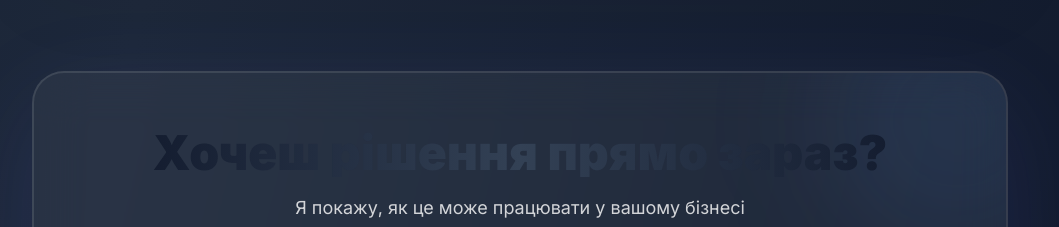
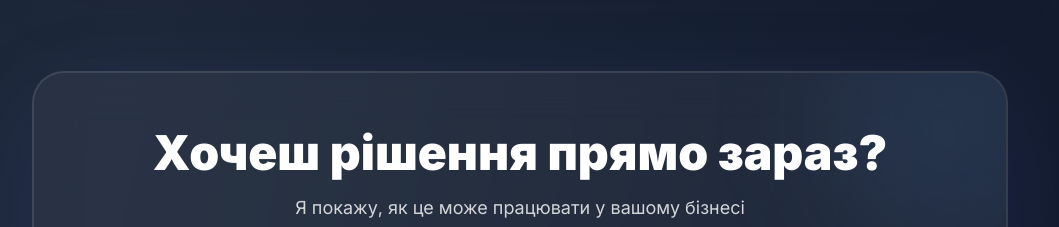
Before and after one commit to LexBiz/moj-sajt, a Next.js app: page / in a window 1280 px wide. Shown: the part 4160-4387 px from the top of the page, without its empty margins (120-1179 px from the left). Built offline with nearby package versions, Linux system fonts and the light colour scheme; no server answers.

Commit message:
fix: form title white text (visible)

```diff
--- a/app/page.tsx
+++ b/app/page.tsx
@@ -613,9 +613,9 @@ export default function Home() {
 
               <div className="relative space-y-10">
                 <div className="space-y-4 text-center">
-                  <h2 className="text-3xl sm:text-5xl font-black bg-gradient-to-r from-slate-900 via-slate-700 to-slate-900 bg-clip-text text-transparent">
+                  <h2 className="text-3xl sm:text-5xl font-black text-white">
                     {t.formTitle}
-            </h2>
+                  </h2>
                   <p className="text-lg text-white/80 leading-relaxed max-w-2xl mx-auto">{t.formSubtitle}</p>
           </div>
                 <form className="space-y-6 max-w-2xl mx-auto" onSubmit={onSubmit}>
```
